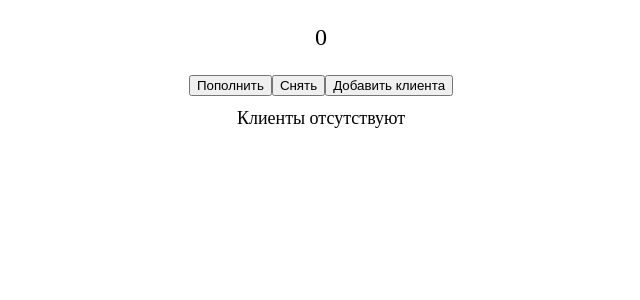
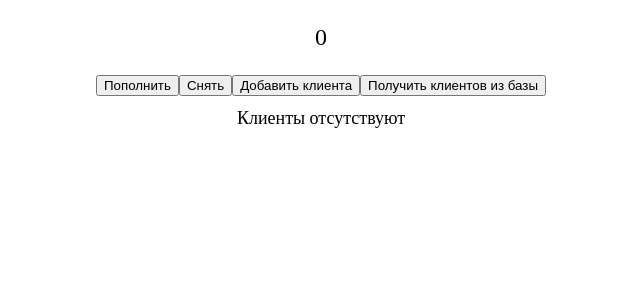
Before and after one commit to scorn-da/redux-ul, a React (Create React App) app: page / in a window 1280 px wide. Shown: the top 300 px of the page, without its empty margins (319-959 px from the left). Built offline with nearby package versions, Linux system fonts and the light colour scheme.

Commit message:
feat(ui): added users fetching on the ui

```diff
--- a/src/App.jsx
+++ b/src/App.jsx
@@ -2,6 +2,7 @@ import './App.css';
 import { useDispatch, useSelector } from "react-redux";
 import { addCustomerAction, removeCustomerAction } from "src/redux/actionCreators/customerActionsCreators";
 import { addCashAction, getCashAction } from "src/redux/actionCreators/cashActionsCreators";
+import { fetchCustomers } from "src/redux/asyncActions/customers";
 
 function App() {
   const dispatch = useDispatch();
@@ -35,6 +36,7 @@ function App() {
         <button onClick={() => addCash(Number(prompt('Введите сумму')))}>Пополнить</button>
         <button onClick={() => getCash(Number(prompt('Введите сумму')))}>Снять</button>
         <button onClick={() => addCustomer(prompt('Введите имя клиента'))}>Добавить клиента</button>
+        <button onClick={() => dispatch(fetchCustomers())}>Получить клиентов из базы</button>
       </div>
       {
         customers.length > 0 ?
```
